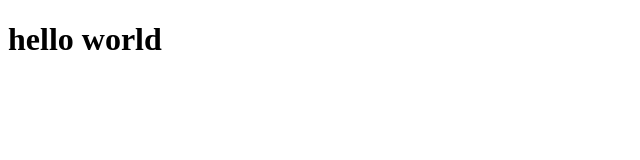
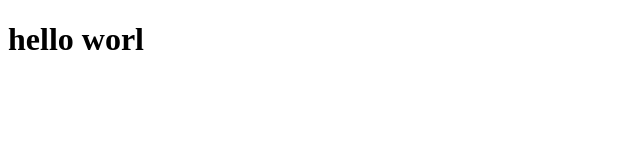
Before and after one commit to rajshri999/web-development, a plain HTML site: page index.html in a window 1280 px wide. Shown: the full height of the page, 0-640 px from the left. Drawn offline with Linux system fonts and the light colour scheme.

Commit message:
Update index.html

```diff
--- a/index.html
+++ b/index.html
@@ -6,8 +6,6 @@
     <title>Document</title>
 </head>
 <body>
-    <h1>hello world
-
-    </h1>
+    <h1>hello worl  </h1>
 </body>
 </html>
```
